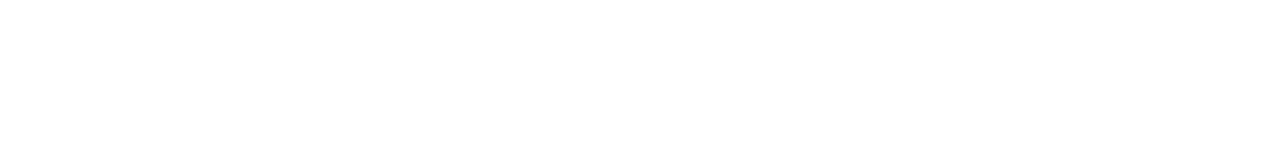
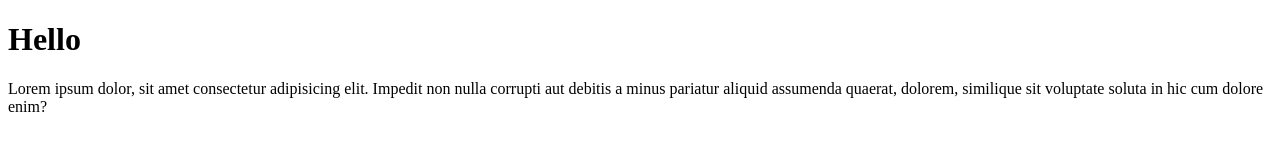
Before and after one commit to Gbelda/Prova-day-1, a plain HTML site: page index.html in a window 1280 px wide. Drawn offline with Linux system fonts and the light colour scheme.

Commit message:
Finish 1st section

```diff
--- a/index.html
+++ b/index.html
@@ -6,7 +6,17 @@
         <meta name="viewport" content="width=device-width, initial-scale=1.0">
         <title>Day 1 live coding</title>
     </head>
+
     <body>
+        <!-- Prima sezione -->
+        <h1>Hello</h1>
+
+        <p>Lorem ipsum dolor, sit amet consectetur adipisicing elit. Impedit non
+            nulla corrupti aut debitis a minus pariatur aliquid assumenda
+            quaerat, dolorem, similique sit voluptate soluta in hic cum dolore
+            enim?
+        </p>
+        <!-- /Fine Prima sezione -->
 
     </body>
 </html>
```
Lines whose indentation alone changed are shown as unchanged.
